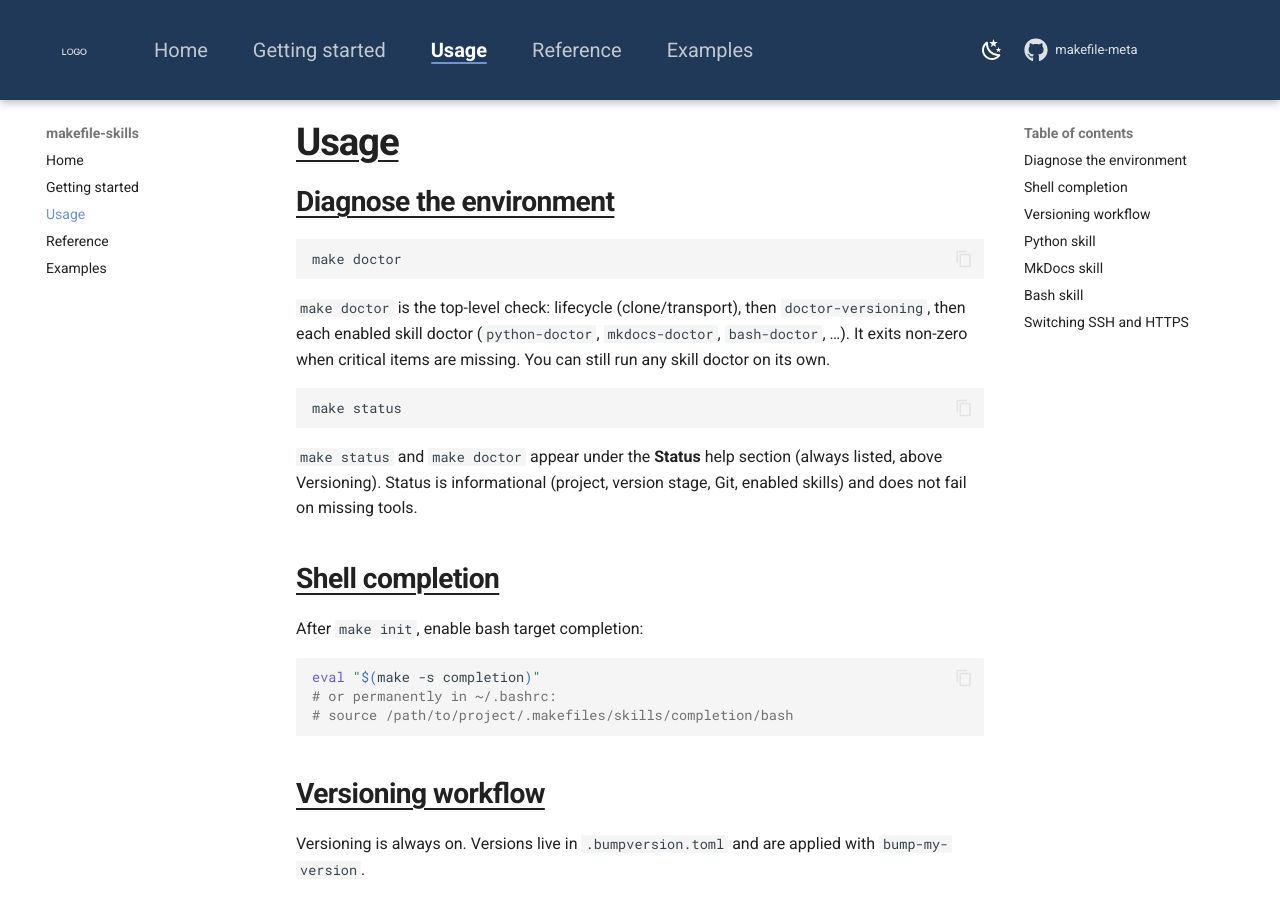
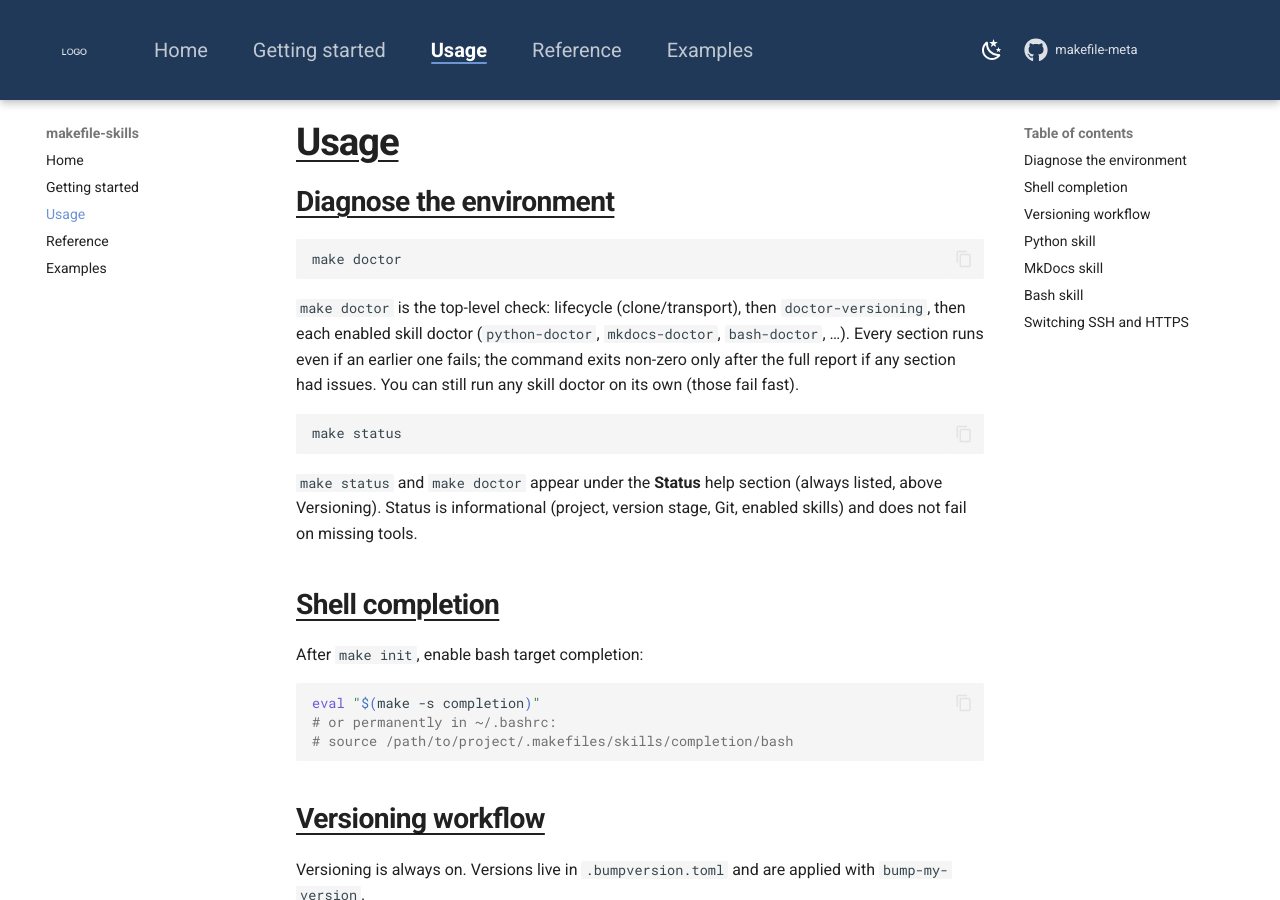
Before and after one commit to the-lupaxa-blueprints/makefile-meta, an MkDocs documentation site: the page built from mkdocs/usage.md, in a window 1280 px wide and 900 px high. Built offline with MkDocs 1.6.1 and Material for MkDocs 9.7.7, drawn with Linux system fonts in a browser that asks for light colours; comment, search, counter and statistics services are not loaded.

Commit message:
updates #7

````diff
--- a/mkdocs/usage.md
+++ b/mkdocs/usage.md
@@ -8,8 +8,9 @@ make doctor
 
 `make doctor` is the top-level check: lifecycle (clone/transport), then
 `doctor-versioning`, then each enabled skill doctor (`python-doctor`,
-`mkdocs-doctor`, `bash-doctor`, …). It exits non-zero when critical items are
-missing. You can still run any skill doctor on its own.
+`mkdocs-doctor`, `bash-doctor`, …). Every section runs even if an earlier one
+fails; the command exits non-zero only after the full report if any section
+had issues. You can still run any skill doctor on its own (those fail fast).
 
 ```bash
 make status
````
Also changed, not shown: 2 other files.
